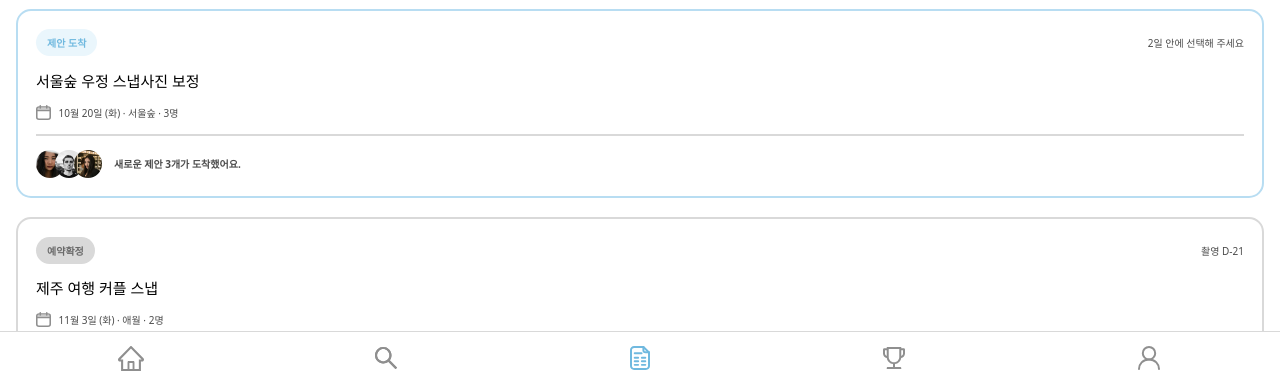
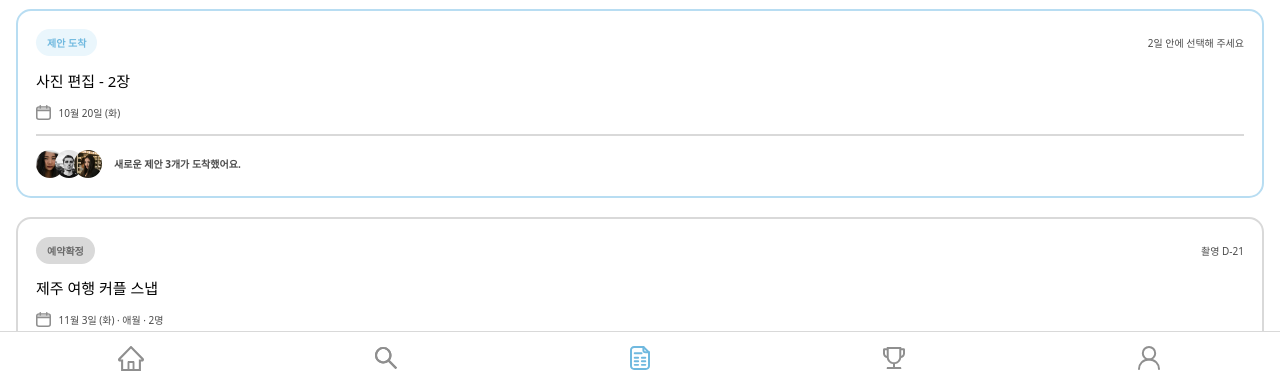
Before and after one commit to picon-sw/picon-frontend, a React (Vite) app: page /requests in a window 1280 px wide. Shown: the part 397-773 px from the top of the page. Built offline with nearby package versions, Linux system fonts and the light colour scheme.

Commit message:
fix: 나의 의뢰 사진 편집 카드 제목과 정보 표시 변경 (#72)

```diff
--- a/src/pages/RequestPage.tsx
+++ b/src/pages/RequestPage.tsx
@@ -16,13 +16,11 @@ interface Photographer {
   profileImageUrl?: string;
 }
 
-interface MyRequest {
+interface BaseRequest {
   id: number;
   status: RequestStatus;
   title: string;
   date: string;
-  place: string;
-  people: number;
   // 카드 오른쪽 위 안내 (2일 안에 선택해 주세요, 촬영 D-21, 촬영일 11월 3일 등)
   scheduleLabel: string;
   // 제안 선택 마감이 하루 이하로 남았을 때 굵게 표시
@@ -31,6 +29,10 @@ interface MyRequest {
   photographers: Photographer[];
   message: string;
 }
+
+// 촬영 의뢰는 날짜·장소·인원, 사진 편집 의뢰는 장소·인원이 없으니 날짜만 표시
+type MyRequest = BaseRequest &
+  ({ kind: 'shoot'; place: string; people: number } | { kind: 'edit' });
 
 const STATUS_LABEL: Record<RequestStatus, string> = {
   proposal: '제안 도착',
@@ -57,11 +59,10 @@ const REQUESTS: Record<RequestTab, MyRequest[]> = {
   ongoing: [
     {
       id: 1,
+      kind: 'edit',
       status: 'proposal',
-      title: '서울숲 우정 스냅사진 보정',
+      title: '사진 편집 - 2장',
       date: '10월 20일 (화)',
-      place: '서울숲',
-      people: 3,
       ...getProposalDeadline(2),
       photographers: [
         { id: 1, name: '서하 작가' },
@@ -72,6 +73,7 @@ const REQUESTS: Record<RequestTab, MyRequest[]> = {
     },
     {
       id: 2,
+      kind: 'shoot',
       status: 'confirmed',
       title: '제주 여행 커플 스냅',
       date: '11월 3일 (화)',
@@ -83,6 +85,7 @@ const REQUESTS: Record<RequestTab, MyRequest[]> = {
     },
     {
       id: 3,
+      kind: 'shoot',
       status: 'confirmed',
       title: '성수 프로필 촬영',
       date: '11월 10일 (화)',
@@ -94,6 +97,7 @@ const REQUESTS: Record<RequestTab, MyRequest[]> = {
     },
     {
       id: 4,
+      kind: 'shoot',
       status: 'confirmed',
       title: '돌잔치 가족 스냅',
       date: '11월 17일 (화)',
@@ -107,6 +111,7 @@ const REQUESTS: Record<RequestTab, MyRequest[]> = {
   completed: [
     {
       id: 5,
+      kind: 'shoot',
       status: 'completed',
       title: '제주 여행 커플 스냅',
       date: '11월 3일 (화)',
@@ -118,6 +123,7 @@ const REQUESTS: Record<RequestTab, MyRequest[]> = {
     },
     {
       id: 6,
+      kind: 'shoot',
       status: 'completed',
       title: '한강 우정 스냅',
       date: '10월 12일 (월)',
@@ -163,18 +169,14 @@ interface RequestCardProps {
   highlighted: boolean;
 }
 
+function formatMeta(request: MyRequest) {
+  return request.kind === 'shoot'
+    ? `${request.date} · ${request.place} · ${request.people}명`
+    : request.date;
+}
+
 function RequestCard({ request, highlighted }: RequestCardProps) {
-  const {
-    status,
-    title,
-    date,
-    place,
-    people,
-    scheduleLabel,
-    scheduleUrgent,
-    photographers,
-    message,
-  } = request;
+  const { status, title, scheduleLabel, scheduleUrgent, photographers, message } = request;
   const isCompleted = status === 'completed';
 
   return (
@@ -198,7 +200,7 @@ function RequestCard({ request, highlighted }: RequestCardProps) {
 
       <p className={styles.cardMeta}>
         {!isCompleted && <img src={calendarIcon} alt="" />}
-        {date} · {place} · {people}명
+        {formatMeta(request)}
       </p>
 
       <hr className={styles.divider} />
```
